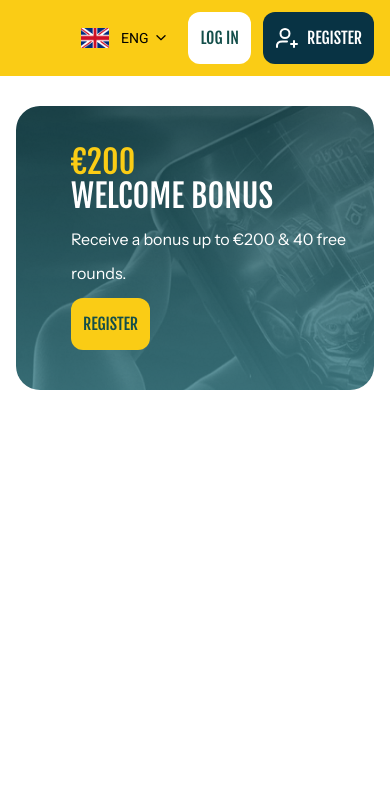
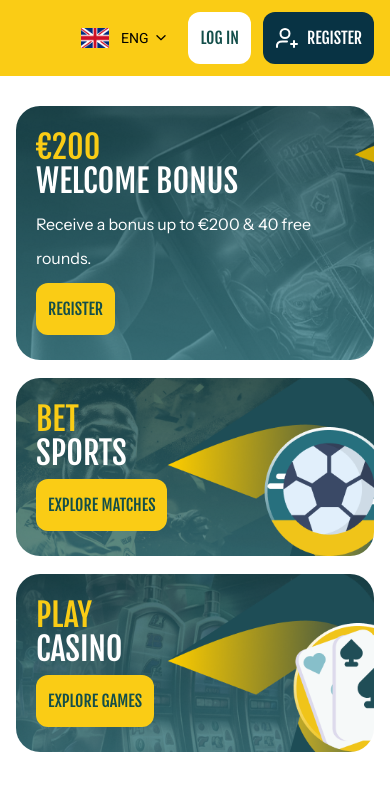
Before and after one commit to fidellim/Kazix-Technical-Exam, a Next.js app: page / in a window 390 px wide. Shown: the top 790 px of the page. Built offline with nearby package versions, Linux system fonts and the light colour scheme.

Commit message:
refactor: import hero and promo item components

```diff
--- a/app/page.js
+++ b/app/page.js
@@ -2,37 +2,37 @@
 
 import Link from 'next/link'
 import { useLanguage } from './LanguageContext'
-import { instrument_sans } from './fonts'
+import Hero from './components/Hero'
+import PromoItem from './components/PromoItem'
 
 export default function Home() {
     const { getText } = useLanguage()
 
     return (
         <main className="pt-[30px] px-4 bg-white">
-            <div className="HeaderImages max-w-[1024px] mx-[auto] relative rounded-3xl bg-welcome_banner bg-no-repeat bg-cover">
-                <div className="flex-col justify-start py-[40px] pl-[55px] items-start gap-2 inline-flex">
-                    <div className="relative mr-4">
-                        <span className="text-yellow-400 text-[32px] sm:text-[68px] font-normal leading-[32px] sm:leading-[69px]">
-                            €200
-                            <br />
-                        </span>
-                        <span className="text-white uppercase text-[32px] sm:text-[68px] font-normal leading-[32px] sm:leading-[69px]">
-                            {getText('welcome_bonus')}
-                        </span>
-                    </div>
-                    <div
-                        className={`text-white text-base font-normal leading-[34px] ${instrument_sans.className} mr-4`}
-                    >
-                        {getText('receive_bonus')}
-                    </div>
-                    <div className="ButtonsV2 p-3 bg-yellow-400 rounded-xl justify-center items-center inline-flex mr-4">
-                        <Link href="/register">
-                            <div className="uppercase text-teal-900 text-base font-normal leading-7">
-                                {getText('register')}
-                            </div>
-                        </Link>
-                    </div>
-                </div>
+            <Hero
+                welcomeBonus={getText('welcome_bonus')}
+                receiveBonus={getText('receive_bonus')}
+                register={getText('register')}
+                bg_banner="bg-welcome_banner"
+                btn_link="/register"
+            />
+
+            <div className="mx-[auto] mt-[18px] mb-[26px] max-w-[1024px] justify-start items-start gap-[18px] flex flex-col md:flex-row">
+                <PromoItem
+                    headingOne={getText('bet_sports.heading_one')}
+                    headingTwo={getText('bet_sports.heading_two')}
+                    buttonText={getText('bet_sports.button_text')}
+                    bg_banner="bg-bet_sports_banner"
+                    btn_link="/matches"
+                />
+                <PromoItem
+                    headingOne={getText('play_casino.heading_one')}
+                    headingTwo={getText('play_casino.heading_two')}
+                    buttonText={getText('play_casino.button_text')}
+                    bg_banner="bg-play_casino_banner"
+                    btn_link="/games"
+                />
             </div>
         </main>
     )
```
